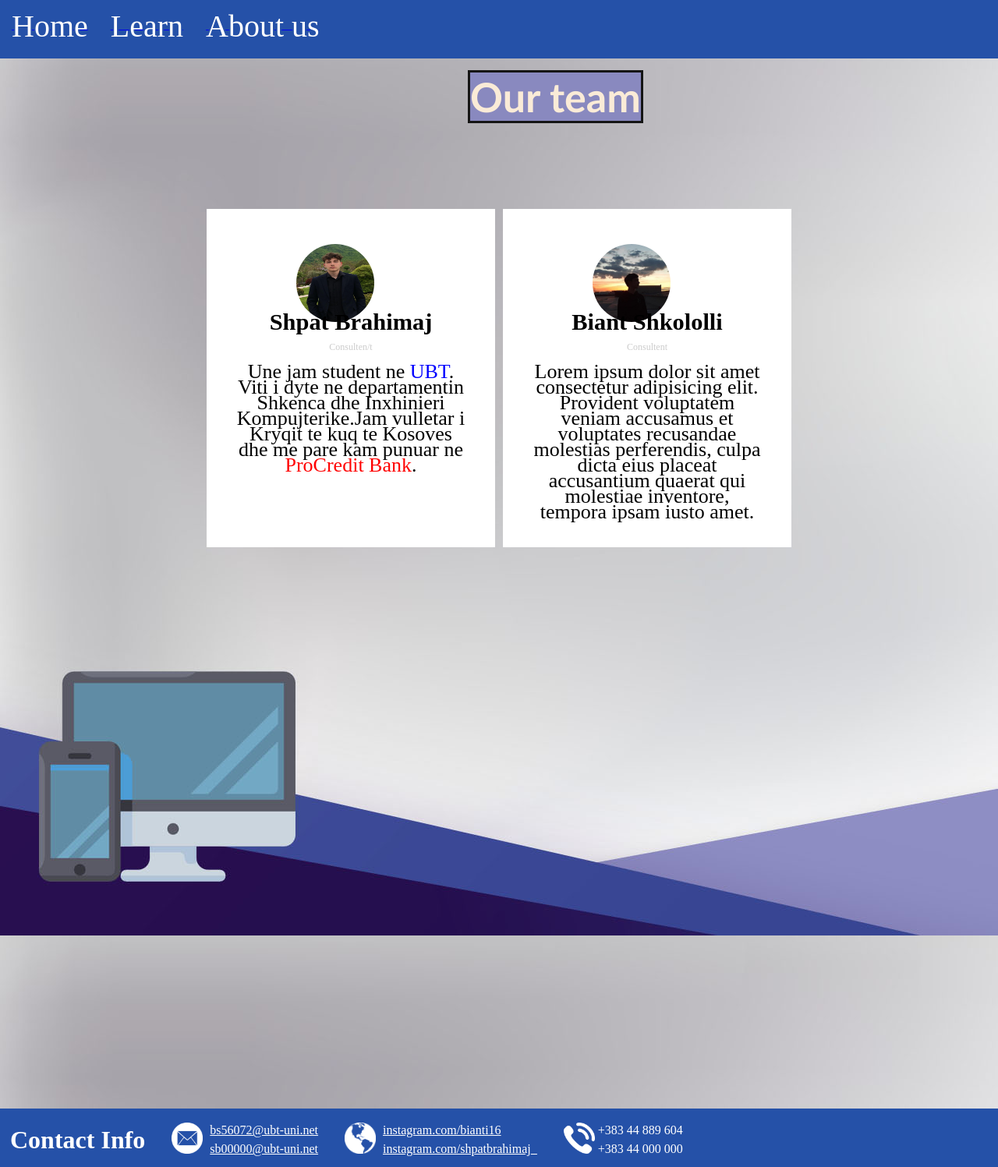
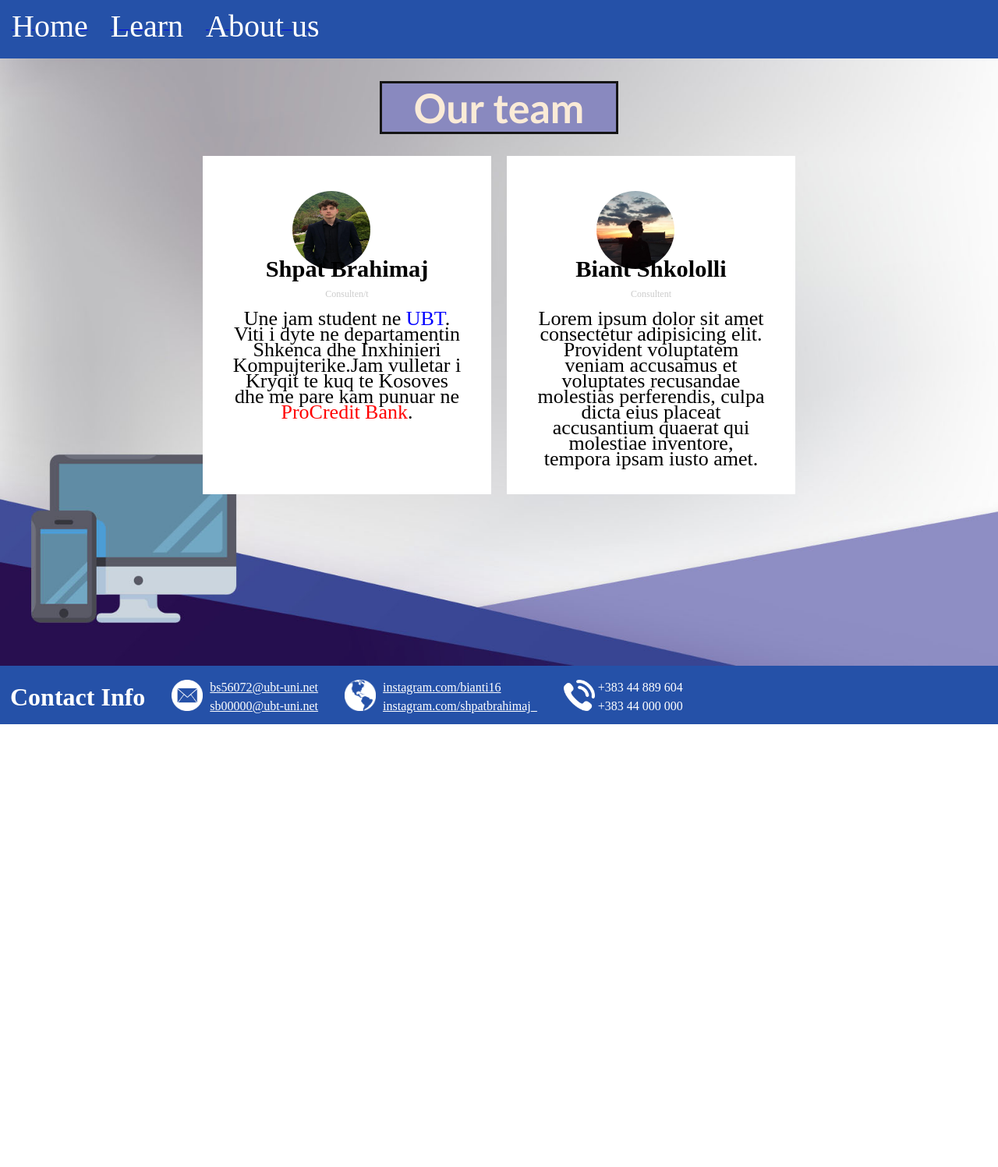
Before and after one commit to biantsh/web-engineering-project-1, a PHP site: page /about_us_page/about_us.html in a window 1280 px wide. Shown: the whole page at 78% size. After the commit the page ends 929 px from the top, so only its background shows below. Run offline with PHP 8.4, Linux system fonts and the light colour scheme.

Commit message:
Restructure components in about_us_page to be centered and fit the screen

```diff
--- a/about_us_page/about_us.css
+++ b/about_us_page/about_us.css
@@ -1,16 +1,18 @@
 @import url('https://fonts.googleapis.com/css2?family=Allura&display=swap');
 
-*{
+* {
     margin: 0;
 }
 
-
-body {
-    background-image: url(../resources/background.jpg);
+main {
+    background: url(../resources/background.jpg) no-repeat bottom;
+    background-size: cover;
+    padding-top: 75px;
+    padding-bottom: 170px;
 }
 
-  .navbar {
-     position:fixed;
+.navbar {
+    position:fixed;
     width: 100%;
     background-color: #2551a8;
     height: 75px;
@@ -28,14 +30,17 @@ body {
 .wrapper{
     margin-top: auto;
 }
- #h1{
+
+main .h1 {
     border: 3px solid rgb(21, 21, 21) ;
     color: antiquewhite;
     background-color: rgb(137, 137, 191);
     font-size: 52px;
-    margin-bottom: 60px;
+    margin-top: 28.5px;
     text-align: center;
-    margin-left: 600px;
+    margin-left: auto;
+    margin-right: auto;
+    min-width: 300px;
 }
 .team{
     display: flex;
@@ -46,7 +51,7 @@ body {
 }
 .team .team_member{
     background: #fff;
-    margin: 5px;
+    margin: 10px;
     margin-bottom: 50px;
     width: 300px;
     padding: 35px;
@@ -58,7 +63,7 @@ body {
 .team .team_member{
     color: black;
     font-size: 26px;
-    margin-top: 50px;
+    margin-top: 28.5px;
 
 }
 
@@ -87,7 +92,6 @@ body {
 }
 
 footer {
-    margin-top: 83.8vh;
     bottom:0px;
     height:60px;
     width:100%;
--- a/about_us_page/about_us.html
+++ b/about_us_page/about_us.html
@@ -19,8 +19,7 @@
 
     </header>
     <main>
-      <br>  <br><br><br><br>
-        <h1 id="h1" style="text-align: center; font-family: 'Gill Sans', 'Gill Sans MT', Calibri, 'Trebuchet MS', sans-serif; width: fit-content;"  >Our team</h1>
+        <h1 class="h1" style="text-align: center; font-family: 'Gill Sans', 'Gill Sans MT', Calibri, 'Trebuchet MS', sans-serif; width: fit-content;"  >Our team</h1>
   <div class="wrapper">
 
 
```
